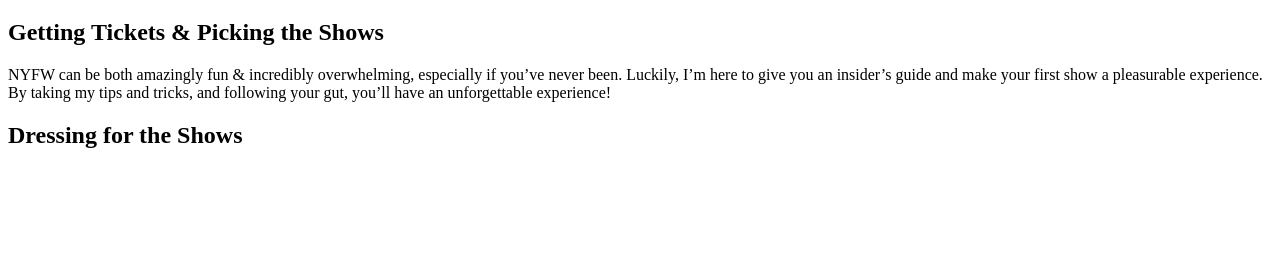
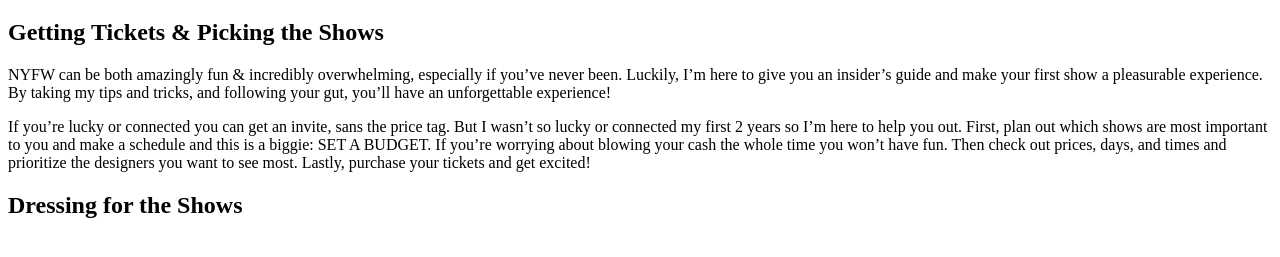
Before and after one commit to cozyHousecat/Fashion-Blog, a plain HTML site: page index.html in a window 1280 px wide. Shown: the part 61-318 px from the top of the page. Drawn offline with Linux system fonts and the light colour scheme.

Commit message:
Added second paragraph

```diff
--- a/index.html
+++ b/index.html
@@ -6,7 +6,8 @@
   <body>
     <h1>An Insider's Guide to NYFW</h1>
     <h2>Getting Tickets & Picking the Shows</h2>
-    <p>NYFW can be both amazingly fun & incredibly overwhelming, especially if you’ve never been. Luckily, I’m here to give you an insider’s guide and make your first show a pleasurable experience. By taking my tips and tricks, and following your gut, you’ll have an unforgettable experience!</p>
+      <p>NYFW can be both amazingly fun & incredibly overwhelming, especially if you’ve never been. Luckily, I’m here to give you an insider’s guide and make your first show a pleasurable experience. By taking my tips and tricks, and following your gut, you’ll have an unforgettable experience!</p>
+      <p>If you’re lucky or connected you can get an invite, sans the price tag. But I wasn’t so lucky or connected my first 2 years so I’m here to help you out. First, plan out which shows are most important to you and make a schedule and this is a biggie: SET A BUDGET. If you’re worrying about blowing your cash the whole time you won’t have fun. Then check out prices, days, and times and prioritize the designers you want to see most. Lastly, purchase your tickets and get excited!</p>
     <h2>Dressing for the Shows</h2>
   </body>
 </html>
```
